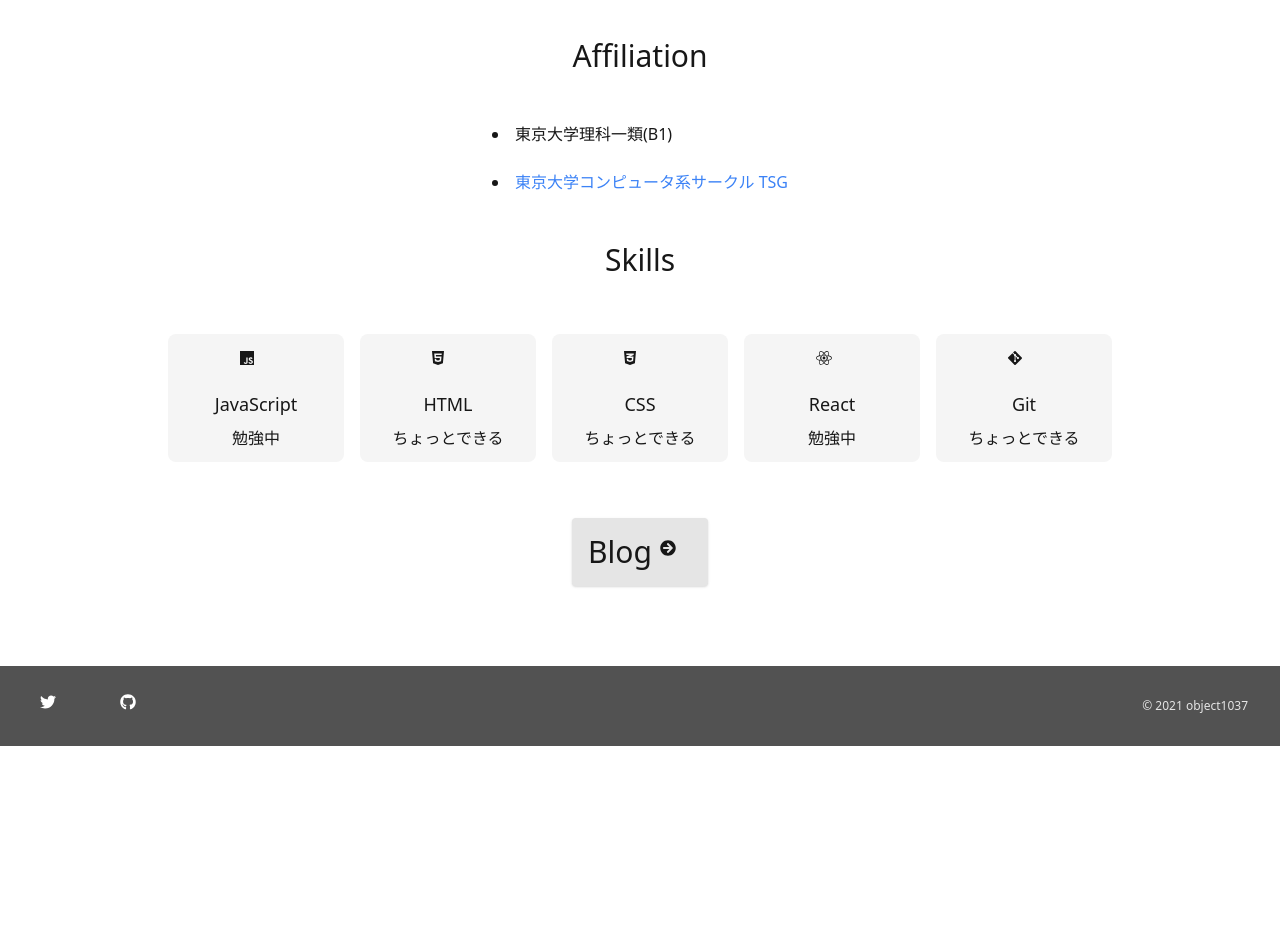
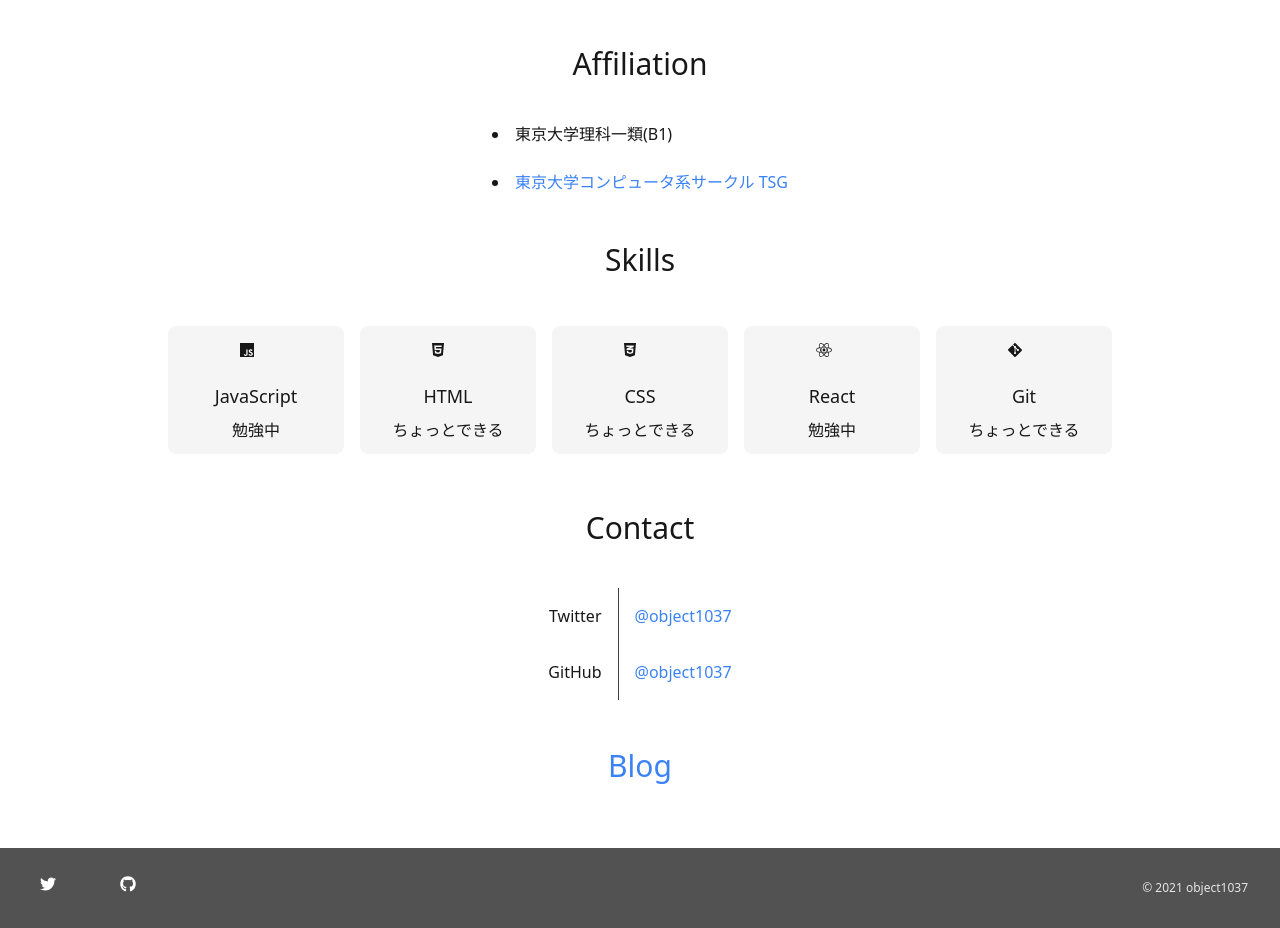
Before and after one commit to object1037/homepage, a Next.js app: page / in a window 1280 px wide. Shown: the part 560-1488 px from the top of the page. Before the commit the page ends 1306 px from the top, so only its background shows below. Built offline with nearby package versions, Linux system fonts and the light colour scheme.

Commit message:
add contact section

```diff
--- /dev/null
+++ b/components/contactrow.tsx
@@ -0,0 +1,14 @@
+interface Info {
+  name: string;
+  value: string;
+  url: string;
+}
+
+export default function Contact (info: Info) {
+  return (
+    <tr>
+      <td className="text-right p-4 border-r border-gray-700 dark:border-gray-200 text-gray-900 dark:text-gray-100">{info.name}</td>
+      <td className="text-left p-4 text-Blue-500 dark:text-Blue-400"><a href={info.url} target="_blank" rel="noopener" className="hover:underline">{info.value}</a></td>
+    </tr>
+  )
+}
--- a/pages/index.tsx
+++ b/pages/index.tsx
@@ -6,6 +6,7 @@ import Skill from '../components/skills'
 import { FontAwesomeIcon } from '@fortawesome/react-fontawesome'
 import { faArrowCircleRight } from "@fortawesome/free-solid-svg-icons";
 import Link from 'next/link'
+import Contact from '../components/contactrow'
 
 export default function Home() {
   return (
@@ -30,9 +31,9 @@ export default function Home() {
       </div>
       <h1 className="font-sans font-bold text-4xl m-2 text-gray-900 dark:text-gray-100 min-h-full">object1037</h1>
     </section>
-    <section className="flex flex-col py-12">
-      <h1 className="font-sans text-3xl text-center text-gray-900 dark:text-gray-100">Profile</h1>
-      <table className="table-fixed mx-auto border-collapse mt-8 text-base">
+    <section className="flex flex-col my-12">
+      <h1 className="font-sans text-3xl text-center text-gray-900 dark:text-gray-100 mb-10">Profile</h1>
+      <table className="table-fixed mx-auto border-collapse text-base">
         <thead>
           <tr>
             <th className="w-1/4" />
@@ -46,15 +47,15 @@ export default function Home() {
         </tbody>
       </table>
     </section>
-    <section className="flex flex-col pb-12">
-      <h1 className="font-sans text-3xl text-center text-gray-900 dark:text-gray-100 mb-12">Affiliation</h1>
+    <section className="flex flex-col my-12">
+      <h1 className="font-sans text-3xl text-center text-gray-900 dark:text-gray-100 mb-10">Affiliation</h1>
       <ul className="list-inside list-disc mx-auto text-gray-900 dark:text-gray-100">
         <li className="mb-6">東京大学理科一類(B1)</li>
-        <li><a href="https://tsg.ne.jp/" target="_blank" rel="noopener" className="text-Blue-500 dark:text-Blue-400">東京大学コンピュータ系サークル TSG</a></li>
+        <li><a href="https://tsg.ne.jp/" target="_blank" rel="noopener" className="text-Blue-500 dark:text-Blue-400 hover:underline">東京大学コンピュータ系サークル TSG</a></li>
       </ul>
     </section>
-    <section className="flex flex-col">
-      <h1 className="font-sans text-3xl text-center text-gray-900 dark:text-gray-100 mb-12">Skills</h1>
+    <section className="flex flex-col my-12">
+      <h1 className="font-sans text-3xl text-center text-gray-900 dark:text-gray-100 mb-10">Skills</h1>
       <div className="flex flex-row flex-wrap justify-center">
         <Skill name="JavaScript" description="勉強中" icon="js" />
         <Skill name="HTML" description="ちょっとできる" icon="html5" />
@@ -63,15 +64,25 @@ export default function Home() {
         <Skill name="Git" description="ちょっとできる" icon="git-alt" />
       </div>
     </section>
-    <section className="flex flex-row justify-center mt-12">
-    <Link href="https://blog1037.vercel.app">
-      <a target="_blank" rel="noopener" className="flex flex-row justify-center items-center p-4 text-gray-900 dark:text-gray-100 bg-gray-200 dark:bg-gray-800 rounded shadow hover:shadow-lg">
-          <span className="text-3xl mr-2">Blog</span>
-          <span className="w-8 h-8"><FontAwesomeIcon icon={faArrowCircleRight} /></span>
-      </a>
-    </Link>
+    <section className="flex flex-col my-12">
+      <h1 className="font-sans text-3xl text-center mb-10 text-gray-900 dark:text-gray-100">Contact</h1>
+      <table className="table-fixed mx-auto border-collapse text-base">
+        <thead>
+          <tr>
+            <th className="" />
+            <th className="" />
+          </tr>
+        </thead>
+        <tbody>
+          <Contact name="Twitter" value="@object1037" url="https://twitter.com/object1037" />
+          <Contact name="GitHub" value="@object1037" url="https://github.com/object1037" />
+        </tbody>
+      </table>
     </section>
-    <footer className="flex flex-row items-center pl-4 bg-gray-600 h-20 relative w-screen mt-20">
+    <section className="flex flex-col my-12">
+    <h1 className="font-sans text-3xl text-center text-Blue-500 dark:text-Blue-400"><a className="hover:underline" href="https://blog1037.vercel.app" target="_blank" rel="noopener">Blog</a></h1>
+    </section>
+    <footer className="flex flex-row items-center pl-4 bg-gray-600 h-20 relative w-screen mt-16">
         <Account icon="twitter" link="https://twitter.com/object1037" hover="hover:text-twitter" />
         <Account icon="github" link="https://github.com/object1037" hover="hover:text-gray-300" />
       <div className="absolute right-8 text-gray-200 font-light text-xs">&copy; 2021 object1037</div>
```
